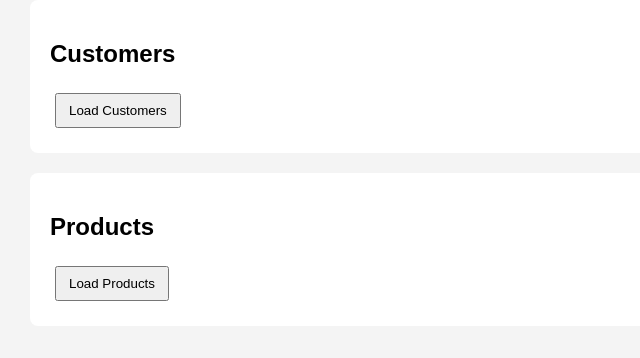
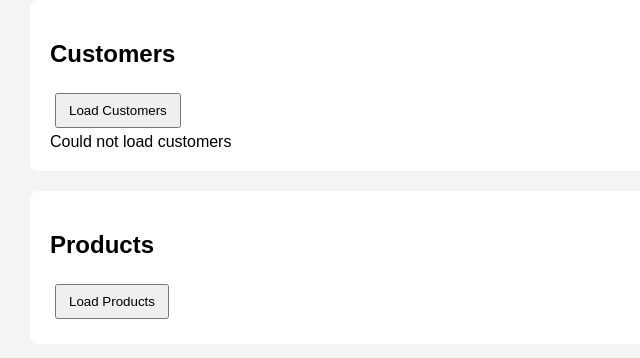
Before and after one commit to Ahmad-fachinformatik/express-course-learning-history, a website: page frontend/index.html in a window 1280 px wide. Both pictures are taken after a click on the button "Load Customers". Shown: the part 88-446 px from the top of the page, without its empty margins (0-640 px from the left). Drawn offline with Linux system fonts and the light colour scheme; no server answers.

Commit message:
Frontend Lesson 03: ربط script.js مع HTML

```diff
--- a/frontend/index.html
+++ b/frontend/index.html
@@ -20,6 +20,6 @@
 
     <div id="productsResult"></div>
   </section>
-
+  <script src="script.js"></script>
 </body>
 </html>
--- /dev/null
+++ b/frontend/script.js
@@ -0,0 +1,38 @@
+const loadCustomersButton = document.getElementById("loadCustomersButton");
+    const customersResult = document.getElementById("customersResult");
+    const loadProductsButton = document.getElementById("loadProductsButton");
+    const productsResult = document.getElementById("productsResult");
+    const customerNameInput = document.getElementById("customerNameInput");
+    const customerCityInput = document.getElementById("customerCityInput");
+    const addCustomerButton = document.getElementById("addCustomerButton");
+    const customerMessage = document.getElementById("customerMessage");
+    const productNameInput = document.getElementById("productNameInput");
+    const productPriceInput = document.getElementById("productPriceInput");
+    const addProductButton = document.getElementById("addProductButton");
+    const productMessage = document.getElementById("productMessage");
+    let editingCustomerId = null;
+    function showMessage(element, message, className) { if (element) { element.innerHTML = message; element.className = className || ""; } }
+    function createCustomerHTML(customer) {
+      return `<div class="item"><strong>${customer.name}</strong><br>City: ${customer.city}<br></div>`;
+    }
+    function createProductHTML(product) {
+      return `<div class="item"><strong>${product.name}</strong><br>Price: ${product.price}<br></div>`;
+    }
+    function loadCustomers() {
+      if (productMessage) showMessage(productMessage, "", "");
+      customersResult.innerHTML = "Loading customers...";
+      fetch("http://localhost:3000/customers")
+        .then(function (response) { if (!response.ok) { throw new Error("Could not load customers"); } return response.json(); })
+        .then(function (customers) { customersResult.innerHTML = ""; if (customers.length === 0) { customersResult.innerHTML = "No customers found"; return; } customers.forEach(function (customer) { customersResult.innerHTML += createCustomerHTML(customer); }); })
+        .catch(function () { customersResult.innerHTML = "Could not load customers"; });
+    }
+    function loadProducts() {
+      if (customerMessage) showMessage(customerMessage, "", "");
+      productsResult.innerHTML = "Loading products...";
+      fetch("http://localhost:3000/products")
+        .then(function (response) { if (!response.ok) { throw new Error("Could not load products"); } return response.json(); })
+        .then(function (products) { productsResult.innerHTML = ""; if (products.length === 0) { productsResult.innerHTML = "No products found"; return; } products.forEach(function (product) { productsResult.innerHTML += createProductHTML(product); }); })
+        .catch(function () { productsResult.innerHTML = "Could not load products"; });
+    }
+    loadCustomersButton.addEventListener("click", loadCustomers);
+loadProductsButton.addEventListener("click", loadProducts);
```
